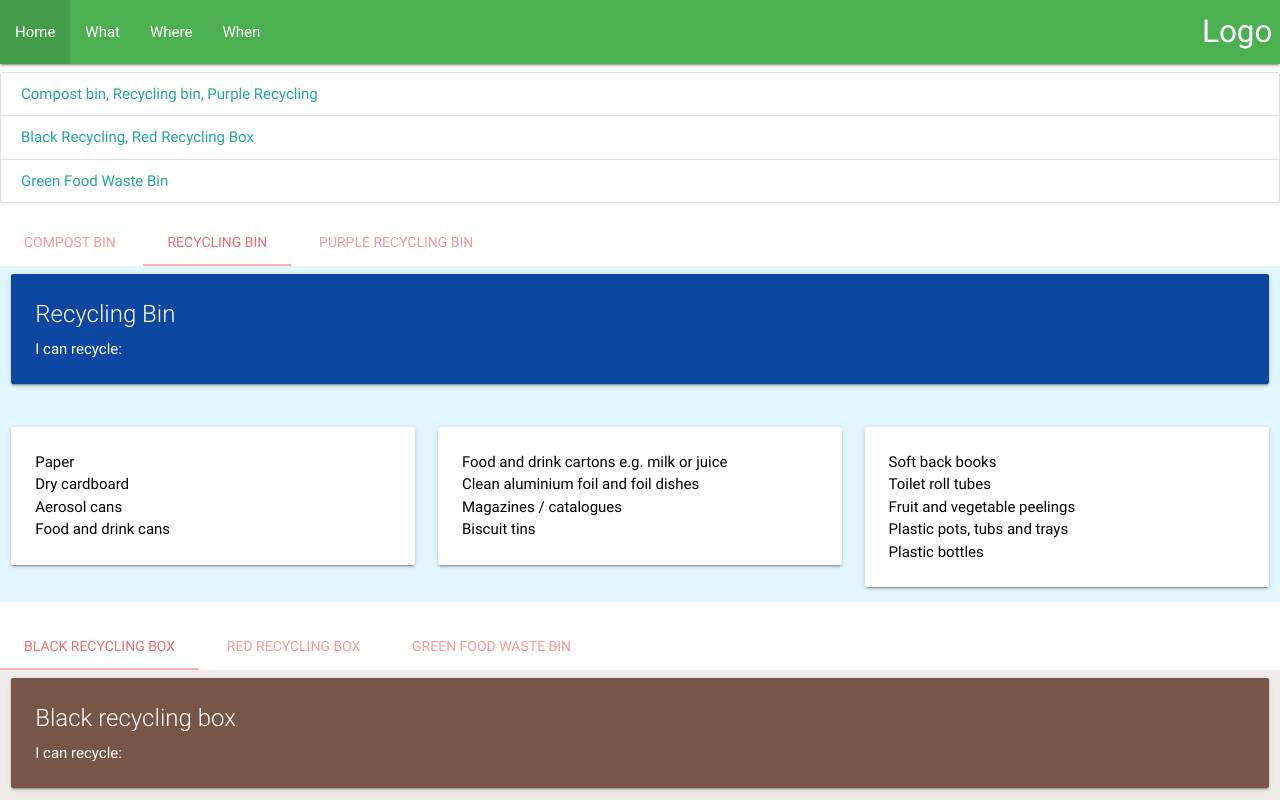
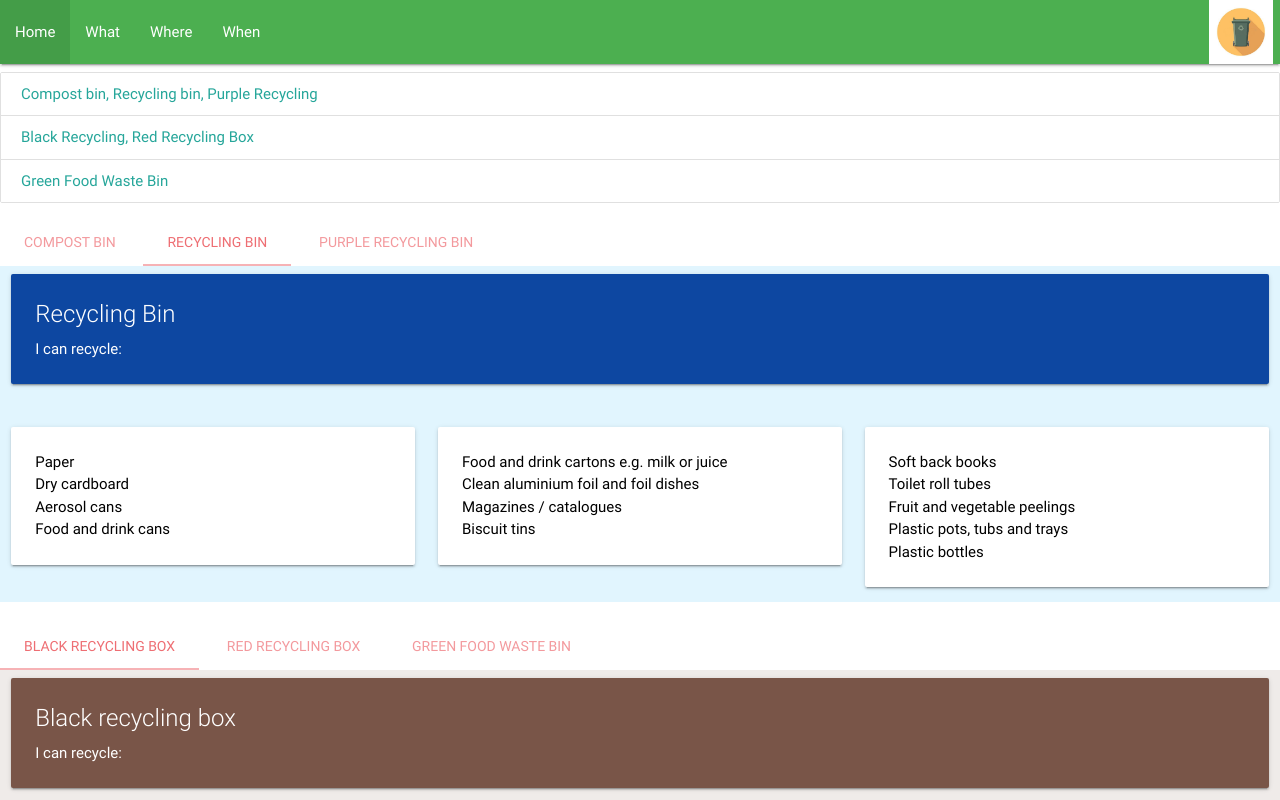
Before and after one commit to chouston885/wasteHack, a plain HTML site: page what.html in a window 1280 px wide. Shown: the top 800 px of the page. Drawn offline with nearby package versions, Linux system fonts and the light colour scheme.

Commit message:
logo on top right

```diff
--- a/what.html
+++ b/what.html
@@ -22,7 +22,7 @@
 
       <nav>
         <div class="nav-wrapper green">
-          <a href="#" class="right brand-logo">Logo</a>
+            <img src="Images/wastersLogo.png" height="64" width="64" class="right brand-logo"/>
           <ul id="nav-mobile" class="left hide-on-med-and-down">
             <li><a href="index.html">Home</a></li>
             <li><a href="what.html">What</a></li>
```
Also changed, not shown: index.html (+1 -1 lines), when.html (+2 -2 lines), where.html (+1 -1 lines), Images/wastersLogo.png (added).
